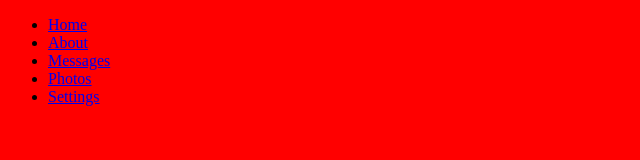
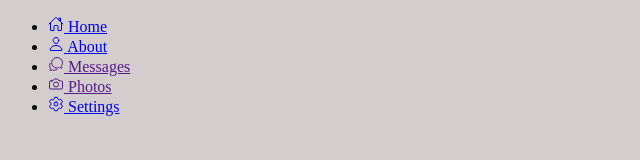
Before and after one commit to sandalfon01/menu, a plain HTML site: page index.html in a window 1280 px wide. Shown: the whole page, without its empty margins (0-640 px from the left). Drawn offline with nearby package versions, Linux system fonts and the light colour scheme.

Commit message:
colocando los iconos en las opciones ( •_•)>⌐■-■

```diff
--- a/css/styles.scss
+++ b/css/styles.scss
@@ -1,4 +1,4 @@
-$color-primario: red;
+$color-primario: rgb(211, 205, 205);
 body{
     background-color: $color-primario;
 }
--- a/index.html
+++ b/index.html
@@ -13,31 +13,31 @@
         <ul>
             <li class="list active" style="--clr: #f44336;">
                 <a href="#">
-                    <span class="icon"><ion- name="home-outline"></ion-></span>
+                    <span class="icon"><ion-icon name="home-outline"></ion-icon></span>
                     <span class="text">Home</span>
                 </a>
             </li>
             <li class="list" style="--clr: #ffa117;">
                 <a href="#">
-                    <span class="icon"><ion- name="person-outline"></ion-></span>
+                    <span class="icon"><ion-icon name="person-outline"></ion-icon></span>
                     <span class="text">About</span>
                 </a>
             </li>
             <li class="list" style="--clr: #0fc70f;">
-                <a href="#">
-                    <span class="icon"><ion- name="chatbubble-outline"></ion-></span>
+                <a href="">
+                    <span class="icon"><ion-icon name="chatbubbles-outline"></ion-icon></span>
                     <span class="text">Messages</span>
                 </a>
             </li>
             <li class="list" style="--clr: #2196f3;">
-                <a href="#">
-                    <span class="icon"><ion- name="camera-outline"></ion-></span>
+                <a href="">
+                    <span class="icon"><ion-icon name="camera-outline"></ion-icon></span>
                     <span class="text">Photos</span>
                 </a>
             </li>
             <li class="list" style="--clr: #b145e9;">
                 <a href="#">
-                    <span class="icon"><ion- name="settings-outline"></ion-></span>
+                    <span class="icon"><ion-icon name="settings-outline"></ion-icon></span>
                     <span class="text">Settings</span>
                 </a>
             </li>
@@ -45,8 +45,8 @@
 
     </div>
 
-    <script type="module" src="https://unpkg.com/ionicons@5.5.2/dist/ionicons/ionicons.esm.js"></script>
-    <script type="module" src="https://unpkg.com/ionicons@5.5.2/dist/ionicons/ionicons.js"></script>
+    <script type="module" src="https://unpkg.com/ionicons@7.1.0/dist/ionicons/ionicons.esm.js"></script>
+    <script nomodule src="https://unpkg.com/ionicons@7.1.0/dist/ionicons/ionicons.js"></script>
     <script src="./script.js"></script>
 </body>
 </html>
```
Also changed, not shown: css/styles.css, 1 other file.
